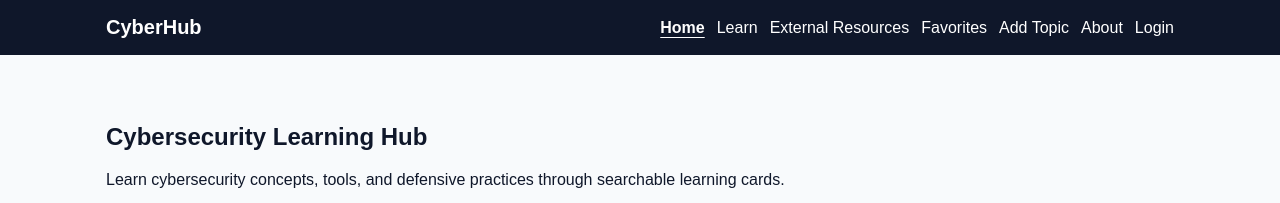
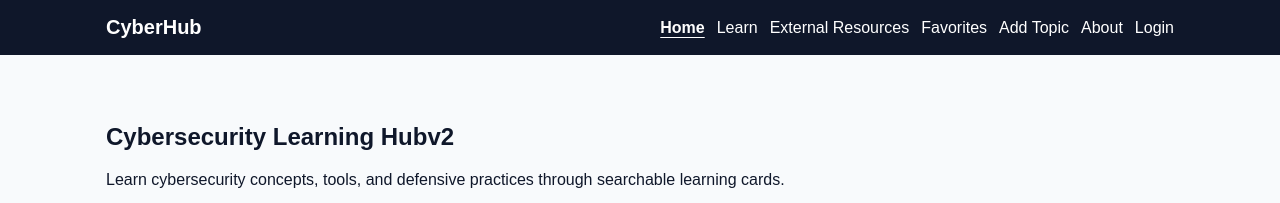
Before and after one commit to vmniemi/Harjoitustyo--VeikkaNiemi, a React (Vite) app in the folder cyberhub/: page / in a window 1280 px wide. Shown: the top 203 px of the page. Built offline with nearby package versions, Linux system fonts and the light colour scheme; no server answers.

Commit message:
Force redeploy with correct base path

```diff
--- a/cyberhub/src/pages/Home.jsx
+++ b/cyberhub/src/pages/Home.jsx
@@ -1,7 +1,7 @@
 function Home() {
   return (
     <section className="page">
-      <h1>Cybersecurity Learning Hub</h1>
+      <h1>Cybersecurity Learning Hubv2</h1>
       <p>
         Learn cybersecurity concepts, tools, and defensive practices through
         searchable learning cards.
```
